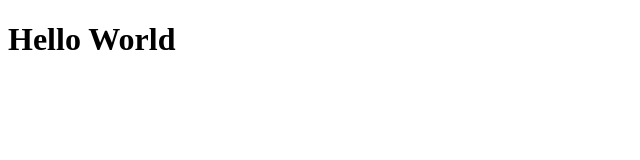
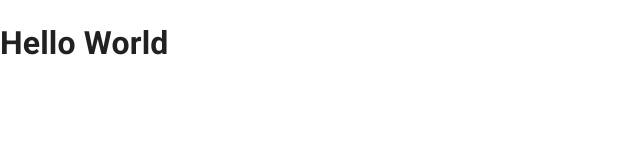
Before and after one commit to GeovaniJose/truck-norris, a React (Create React App) app: page / in a window 1280 px wide. Shown: the top 160 px of the page, without its empty margins (0-640 px from the left). Built offline with nearby package versions, Linux system fonts and the light colour scheme.

Commit message:
Implement global styles

```diff
--- a/package.json
+++ b/package.json
@@ -3,6 +3,7 @@
   "version": "0.1.0",
   "private": true,
   "dependencies": {
+    "@material-ui/core": "^4.11.2",
     "@testing-library/jest-dom": "^5.11.4",
     "@testing-library/react": "^11.1.0",
     "@testing-library/user-event": "^12.1.10",
--- a/public/index.html
+++ b/public/index.html
@@ -7,6 +7,9 @@
     <meta name="theme-color" content="#275160" />
 
     <title>Truck Norris</title>
+
+    <link rel="preconnect" href="https://fonts.gstatic.com">
+    <link rel="stylesheet" href="https://fonts.googleapis.com/css2?family=Roboto:wght@300;400;500;700&display=swap">
   </head>
   <body>
     <noscript>You need to enable JavaScript to run this app.</noscript>
--- a/src/index.tsx
+++ b/src/index.tsx
@@ -1,11 +1,18 @@
 import React from 'react';
 import ReactDOM from 'react-dom';
+import CssBaseline from '@material-ui/core/CssBaseline';
+import { ThemeProvider } from '@material-ui/core/styles';
+
 import App from './App';
+import theme from './styles/theme';
 import reportWebVitals from './reportWebVitals';
 
 ReactDOM.render(
   <React.StrictMode>
-    <App />
+    <ThemeProvider theme={theme}>
+      <CssBaseline />
+      <App />
+    </ThemeProvider>
   </React.StrictMode>,
   document.getElementById('root'),
 );
--- /dev/null
+++ b/src/styles/theme.ts
@@ -0,0 +1,37 @@
+import { createMuiTheme, responsiveFontSizes } from '@material-ui/core/styles';
+
+const theme = createMuiTheme({
+  palette: {
+    primary: {
+      main: '#275160',
+    },
+    secondary: {
+      main: '#46f7a8',
+    },
+    success: {
+      main: '#4bb543',
+    },
+    error: {
+      main: '#c53030',
+    },
+    background: {
+      default: '#fff',
+    },
+  },
+  typography: {
+    fontSize: 16,
+  },
+  overrides: {
+    MuiCssBaseline: {
+      '@global': {
+        html: {
+          WebkitFontSmoothing: 'antialiased',
+        },
+      },
+    },
+  },
+});
+
+const responsiveTheme = responsiveFontSizes(theme);
+
+export default responsiveTheme;
```
Also changed, not shown: 2 other files (tests, documents, lock files or other folders).
